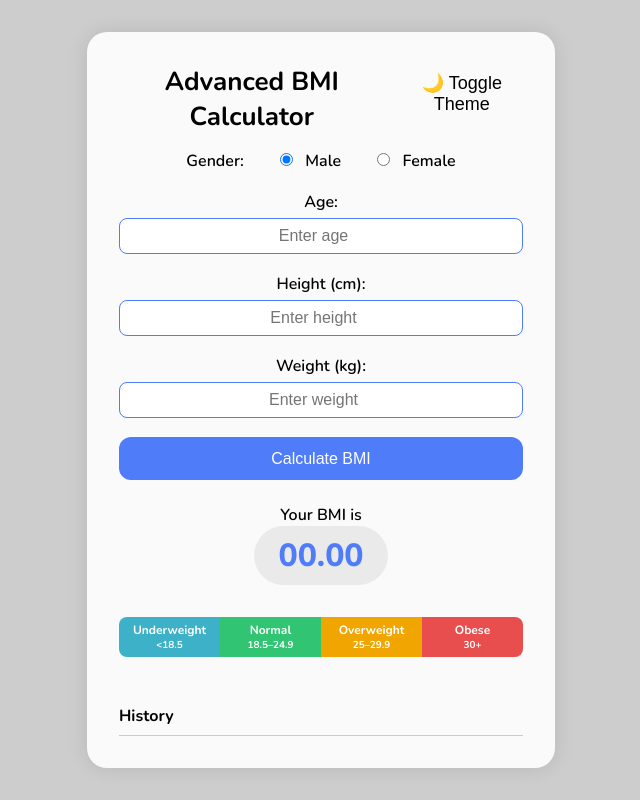
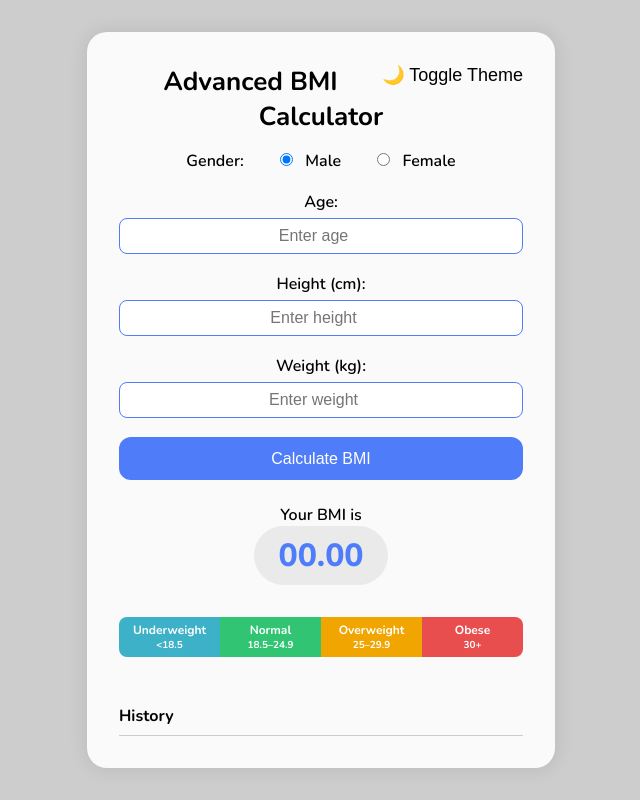
Before and after one commit to tobolovskaya/BMI-Calculator, a plain HTML site: page index.html in a window 1280 px wide. Shown: the whole page, without its empty margins (319-959 px from the left). Drawn offline with nearby package versions, Linux system fonts and the light colour scheme.

Commit message:
Update index.html

```diff
--- a/index.html
+++ b/index.html
@@ -9,10 +9,10 @@
   <body>
     <div class="container">
       <div class="box">
-        <h1 class="title-with-theme">
-          Advanced BMI Calculator
-          <button id="theme-toggle" title="Toggle Theme">🌙 Toggle Theme</button>
-        </h1>
+        <div class="theme-bar">
+          <button id="theme-toggle">🌙 Toggle Theme</button>
+        </div>
+        <h1>Advanced BMI Calculator</h1>
         <div class="content">
           <div class="input">
             <label>Gender:</label>
```
